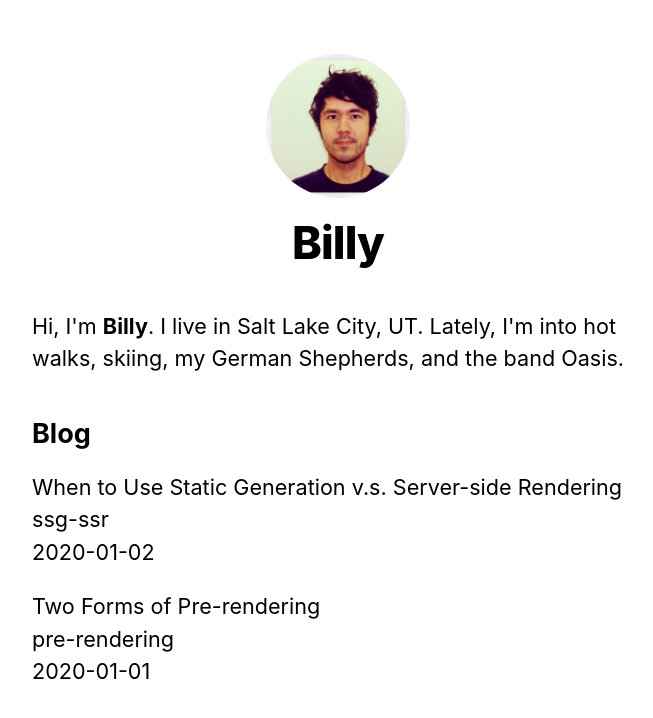
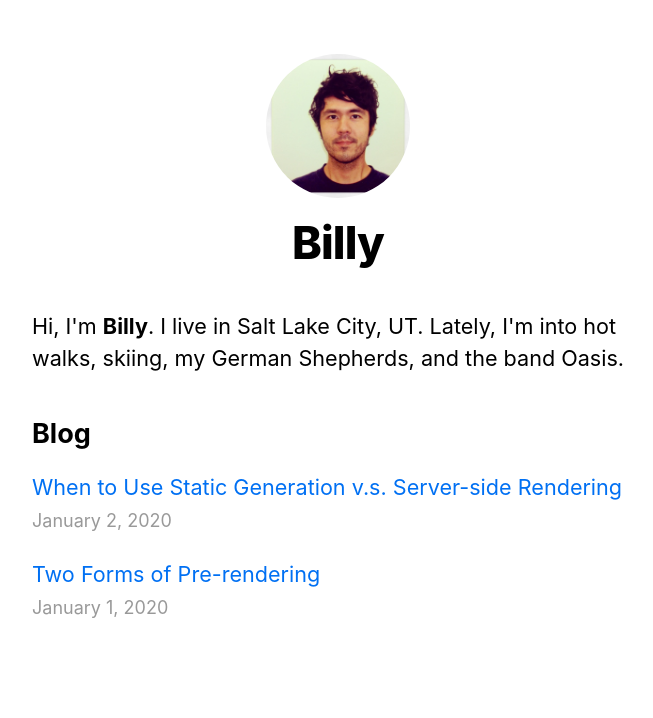
Before and after one commit to billydowning/blog-nextjs, a Next.js app: page / in a window 1280 px wide. Shown: the top 718 px of the page, without its empty margins (302-955 px from the left). Built offline with nearby package versions, Linux system fonts and the light colour scheme.

Commit message:
added page polishes

```diff
--- /dev/null
+++ b/components/date.js
@@ -0,0 +1,6 @@
+import { parseISO, format } from "date-fns";
+
+export default function Date({ dateString }) {
+  const date = parseISO(dateString);
+  return <time dateTime={dateString}>{format(date, "LLLL d, yyyy")}</time>;
+}
--- a/lib/posts.js
+++ b/lib/posts.js
@@ -1,6 +1,8 @@
 import fs from "fs";
 import path from "path";
 import matter from "gray-matter";
+import remark from "remark";
+import html from "remark-html";
 
 const postsDirectory = path.join(process.cwd(), "posts");
 
@@ -58,16 +60,23 @@
   });
 }
 
-export function getPostData(id) {
+export async function getPostData(id) {
   const fullPath = path.join(postsDirectory, `${id}.md`);
   const fileContents = fs.readFileSync(fullPath, "utf8");
 
   // Use gray-matter to parse the post metadata section
   const matterResult = matter(fileContents);
 
-  // Combine the data with the id
+  // Use remark to convert markdown into HTML string
+  const processedContent = await remark()
+    .use(html)
+    .process(matterResult.content);
+  const contentHtml = processedContent.toString();
+
+  // Combine the data with the id and contentHtml
   return {
     id,
+    contentHtml,
     ...matterResult.data,
   };
 }
--- a/package.json
+++ b/package.json
@@ -8,9 +8,12 @@
     "start": "next start"
   },
   "dependencies": {
+    "date-fns": "^2.16.1",
     "gray-matter": "^4.0.2",
     "next": "^10.0.0",
     "react": "16.13.1",
-    "react-dom": "16.13.1"
+    "react-dom": "16.13.1",
+    "remark": "^13.0.0",
+    "remark-html": "^13.0.1"
   }
 }
--- a/pages/index.js
+++ b/pages/index.js
@@ -2,6 +2,8 @@
 import Layout, { siteTitle } from "../components/layout";
 import utilStyles from "../styles/utils.module.css";
 import { getSortedPostsData } from "../lib/posts";
+import Link from "next/link";
+import Date from "../components/date";
 
 export async function getStaticProps() {
   const allPostsData = getSortedPostsData();
@@ -30,11 +32,13 @@
         <ul className={utilStyles.list}>
           {allPostsData.map(({ id, date, title }) => (
             <li className={utilStyles.listItem} key={id}>
-              {title}
+              <Link href={`/posts/${id}`}>
+                <a>{title}</a>
+              </Link>
               <br />
-              {id}
-              <br />
-              {date}
+              <small className={utilStyles.lightText}>
+                <Date dateString={date} />
+              </small>
             </li>
           ))}
         </ul>
```
Also changed, not shown: pages/posts/[id].js (+14 -6 lines), 1 other file (tests, documents, lock files or other folders).
